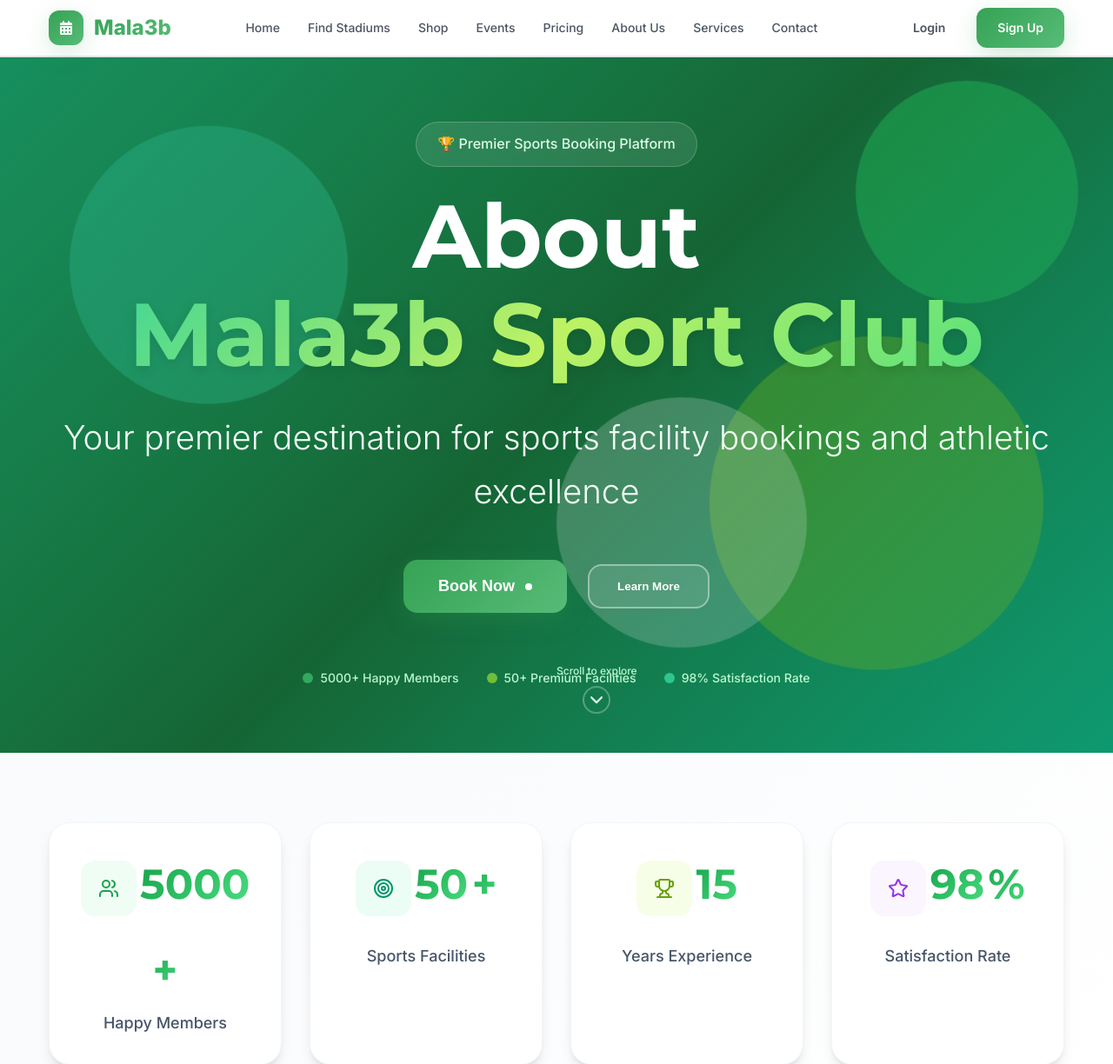
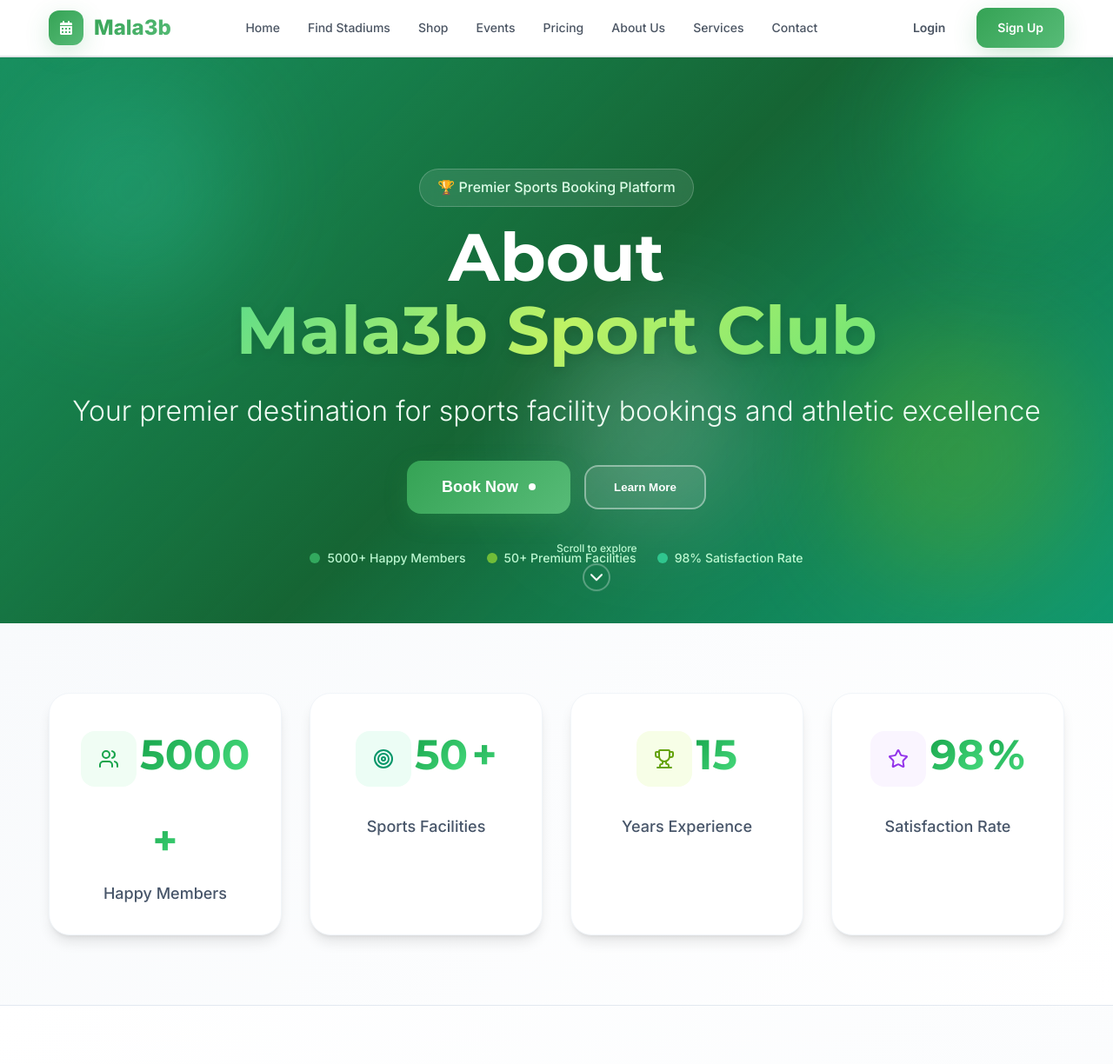
Before and after one commit to omarismail12-cmd/project_web3, a PHP site: page /pages/about.html in a window 1280 px wide. Shown: the top 1224 px of the page at 87% size. Run offline with PHP 8.4, Linux system fonts and the light colour scheme.

Commit message:
make the design better and fix the bug

```diff
--- a/assets/css/about.css
+++ b/assets/css/about.css
@@ -450,10 +450,10 @@ h1, h2, h3, h4, h5, h6 {
   justify-content: center;
 }
 
-/* Hero Section */
+/* Hero Section - UPDATED TO BE SMALLER */
 .hero {
   position: relative;
-  min-height: 100vh;
+  min-height: 70vh; /* Reduced from 100vh */
   display: flex;
   align-items: center;
   justify-content: center;
@@ -461,6 +461,7 @@ h1, h2, h3, h4, h5, h6 {
   color: white;
   overflow: hidden;
   background: var(--gradient-sport);
+  padding: 8rem 0 4rem; /* Added padding for navbar spacing */
 }
 
 .hero-background {
@@ -472,24 +473,24 @@ h1, h2, h3, h4, h5, h6 {
 .hero-circle {
   position: absolute;
   border-radius: 50%;
-  blur: 60px;
+  filter: blur(60px);
   animation: float 6s ease-in-out infinite;
 }
 
 .hero-circle-1 {
-  top: 5rem;
-  left: 5rem;
-  width: 20rem;
-  height: 20rem;
+  top: 2rem; /* Adjusted position */
+  left: 2rem;
+  width: 15rem; /* Reduced size */
+  height: 15rem;
   background: rgba(52, 211, 153, 0.3);
   animation-delay: 0s;
 }
 
 .hero-circle-2 {
-  bottom: 5rem;
-  right: 5rem;
-  width: 24rem;
-  height: 24rem;
+  bottom: 2rem; /* Adjusted position */
+  right: 2rem;
+  width: 18rem; /* Reduced size */
+  height: 18rem;
   background: rgba(132, 204, 22, 0.3);
   animation-delay: -2s;
 }
@@ -497,18 +498,18 @@ h1, h2, h3, h4, h5, h6 {
 .hero-circle-3 {
   top: 50%;
   left: 50%;
-  width: 18rem;
-  height: 18rem;
+  width: 14rem; /* Reduced size */
+  height: 14rem;
   background: rgba(255, 255, 255, 0.2);
   transform: translate(-50%, -50%);
   animation-delay: -1s;
 }
 
 .hero-circle-4 {
-  top: 2.5rem;
-  right: 2.5rem;
-  width: 16rem;
-  height: 16rem;
+  top: 1rem; /* Adjusted position */
+  right: 1rem;
+  width: 12rem; /* Reduced size */
+  height: 12rem;
   background: rgba(34, 197, 94, 0.4);
   animation-delay: -1.5s;
 }
@@ -529,22 +530,22 @@ h1, h2, h3, h4, h5, h6 {
 
 .hero-badge {
   display: inline-block;
-  padding: 0.75rem 1.5rem;
+  padding: 0.5rem 1.25rem; /* Slightly reduced padding */
   background: rgba(255, 255, 255, 0.1);
   backdrop-filter: blur(10px);
   border-radius: 2rem;
   color: var(--sport-green-100);
   font-weight: 500;
   border: 1px solid rgba(255, 255, 255, 0.2);
-  margin-bottom: 1.5rem;
+  margin-bottom: 1rem; /* Reduced margin */
   opacity: 0;
   animation: fadeInUp 1s ease forwards;
 }
 
 .hero-title {
-  font-size: clamp(3rem, 8vw, 8rem);
+  font-size: clamp(2.5rem, 6vw, 6rem); /* Reduced from 3rem, 8vw, 8rem */
   font-weight: 700;
-  margin-bottom: 2rem;
+  margin-bottom: 1.5rem; /* Reduced margin */
   line-height: 1.1;
 }
 
@@ -566,8 +567,8 @@ h1, h2, h3, h4, h5, h6 {
 }
 
 .hero-subtitle {
-  font-size: clamp(1.25rem, 3vw, 3rem);
-  margin-bottom: 3rem;
+  font-size: clamp(1.125rem, 2.5vw, 2.25rem); /* Reduced from 1.25rem, 3vw, 3rem */
+  margin-bottom: 2rem; /* Reduced margin */
   color: var(--sport-green-50);
   max-width: 4xl;
   margin-left: auto;
@@ -581,10 +582,10 @@ h1, h2, h3, h4, h5, h6 {
 .hero-actions {
   display: flex;
   flex-direction: column;
-  gap: 1.5rem;
+  gap: 1rem; /* Reduced gap */
   justify-content: center;
   align-items: center;
-  margin-bottom: 4rem;
+  margin-bottom: 2.5rem; /* Reduced margin */
   opacity: 0;
   animation: fadeInUp 1s ease forwards 0.8s;
 }
@@ -594,7 +595,7 @@ h1, h2, h3, h4, h5, h6 {
   flex-wrap: wrap;
   justify-content: center;
   align-items: center;
-  gap: 2rem;
+  gap: 1.5rem; /* Reduced gap */
   color: var(--sport-green-200);
   opacity: 0;
   animation: fadeInUp 1s ease forwards 1s;
@@ -634,7 +635,7 @@ h1, h2, h3, h4, h5, h6 {
 
 .scroll-indicator {
   position: absolute;
-  bottom: 2rem;
+  bottom: 1.5rem; /* Adjusted position */
   left: 50%;
   transform: translateX(-50%);
   z-index: 10;
@@ -1145,7 +1146,7 @@ h1, h2, h3, h4, h5, h6 {
 .newsletter-circle {
   position: absolute;
   border-radius: 50%;
-  blur: 60px;
+  filter: blur(60px);
   animation: float 8s ease-in-out infinite;
 }
 
--- a/pages/about.html
+++ b/pages/about.html
@@ -484,6 +484,7 @@
 
   <!-- Scripts -->
   <script src="/assets/js/about.js"></script>
+
   <script src="/assets/js/injict.js"></script>
 </body>
 </html>
```
Also changed, not shown: pages/home.html (+4 -4 lines).
